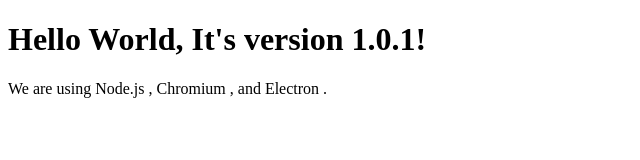
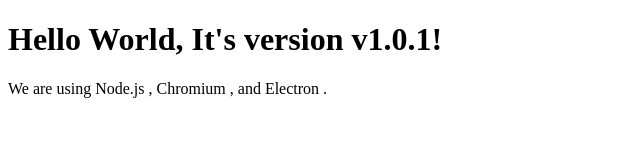
Before and after one commit to ypfsoul/electron-test-proj, an Electron app: page html/index.html in a window 1280 px wide. Shown: the full height of the page, 0-640 px from the left. Drawn offline with Linux system fonts and the light colour scheme.

```diff
--- a/html/index.html
+++ b/html/index.html
@@ -8,7 +8,7 @@
     <title>Hello World!</title>
   </head>
   <body>
-    <h1>Hello World, It's version 1.0.1!</h1>
+    <h1>Hello World, It's version v1.0.1!</h1>
     We are using Node.js <span id="node-version"></span>,
     Chromium <span id="chrome-version"></span>,
     and Electron <span id="electron-version"></span>.
```
Also changed, not shown: build/icon.ico, 1 other file.
